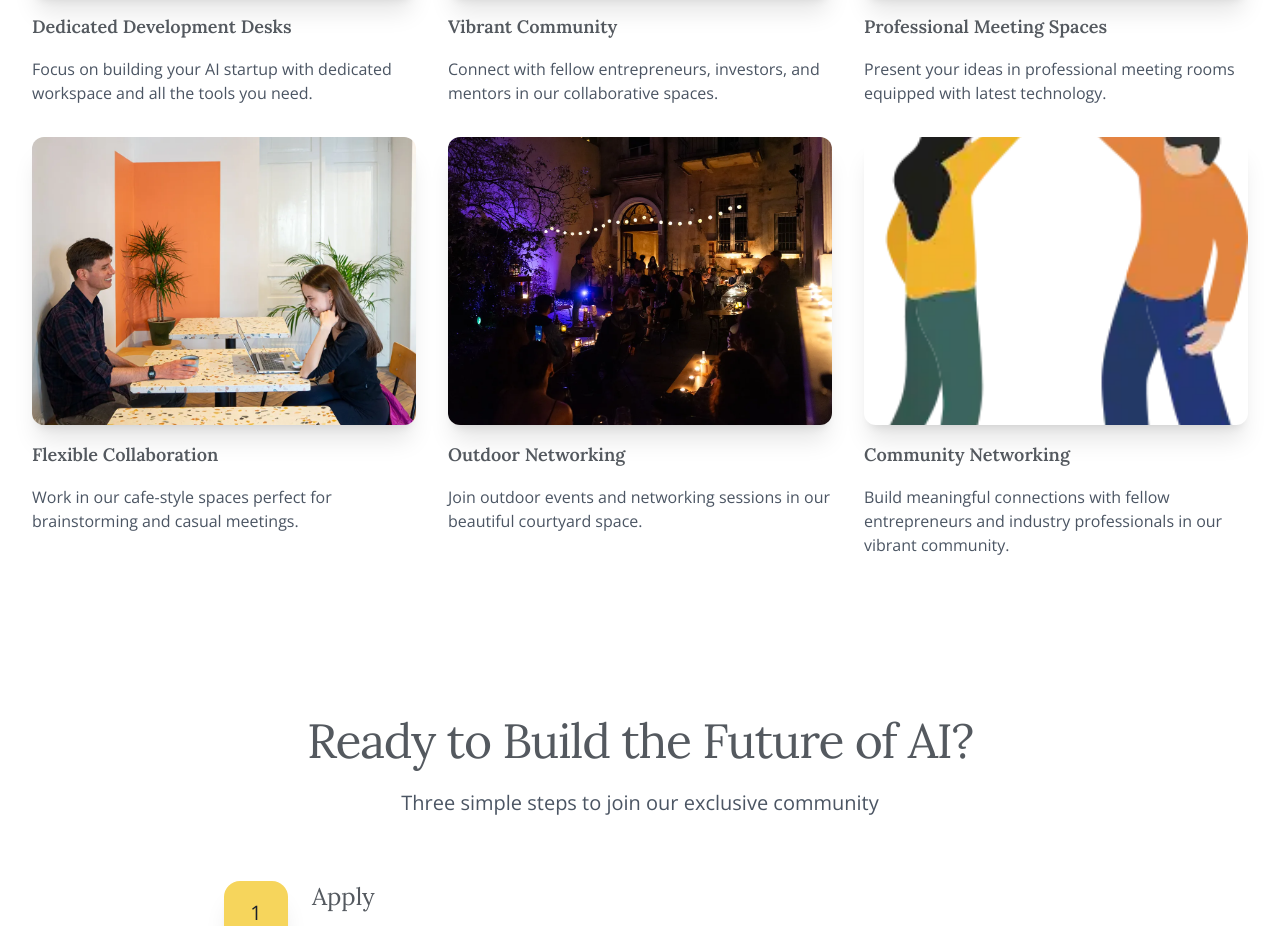
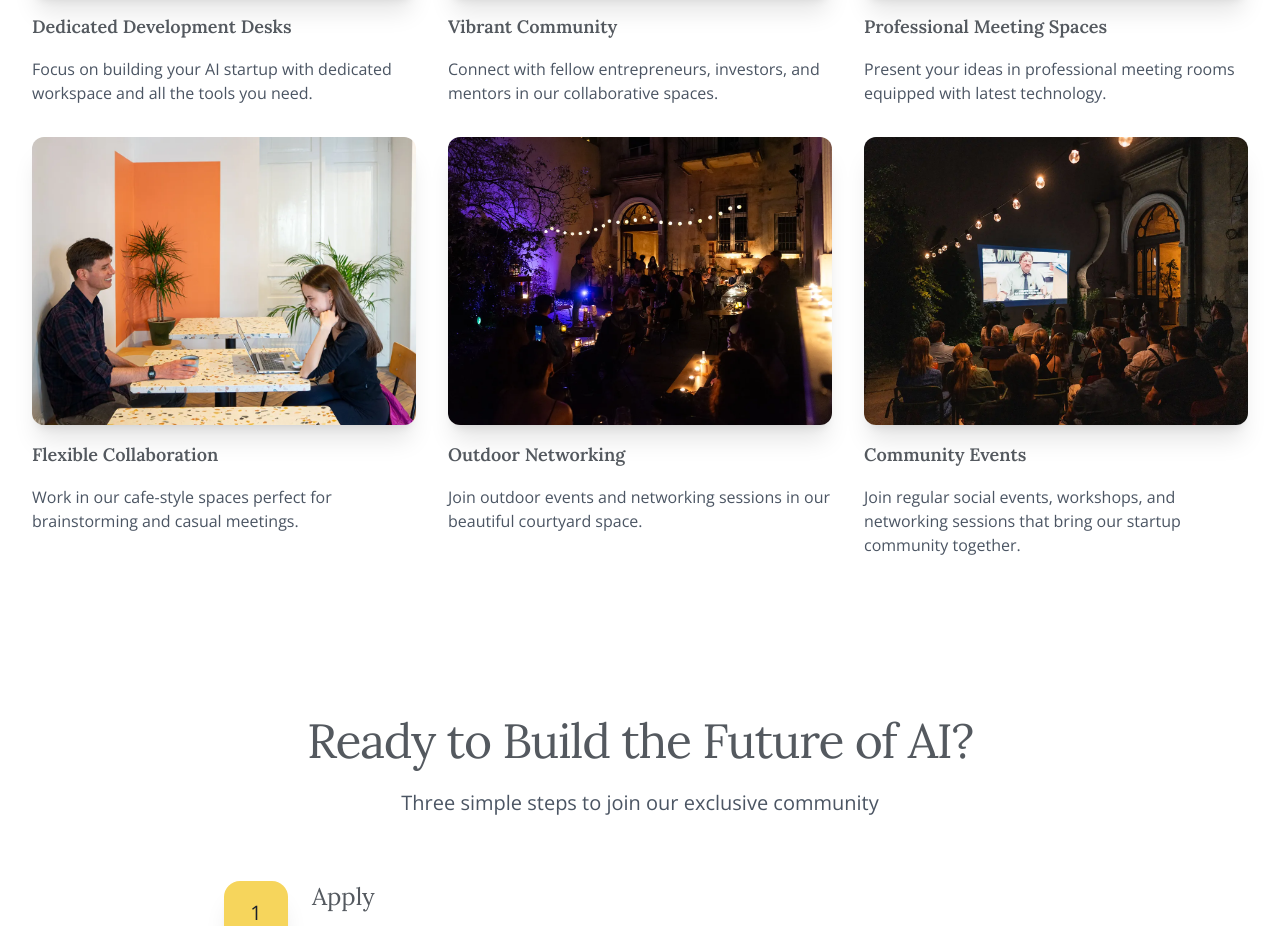
Before and after one commit to Yolk-Lab/yolk-lab.github.io, a React (Vite) app: page / in a window 1280 px wide. Shown: the part 2360-3286 px from the top of the page. Built offline with nearby package versions, Linux system fonts and the light colour scheme.

Commit message:
image fix

```diff
--- a/src/App.tsx
+++ b/src/App.tsx
@@ -393,13 +393,13 @@ export default function App() {
             <div className="space-y-4">
               <div className="aspect-[4/3] rounded-xl overflow-hidden shadow-xl">
                 <ImageWithFallback
-                  src="./images/yolk-workspace/community-networking.webp"
-                  alt="Community networking and connections at Yolk coworking space"
+                  src="./images/yolk-workspace/film-night-community.webp"
+                  alt="Community events and social gatherings at Yolk coworking space"
                   className="w-full h-full object-cover"
                 />
               </div>
-              <h3 className="text-lg font-semibold">Community Networking</h3>
-              <p className="text-gray-600 text-sm md:text-base">Build meaningful connections with fellow entrepreneurs and industry professionals in our vibrant community.</p>
+              <h3 className="text-lg font-semibold">Community Events</h3>
+              <p className="text-gray-600 text-sm md:text-base">Join regular social events, workshops, and networking sessions that bring our startup community together.</p>
             </div>
           </div>
         </div>
```
